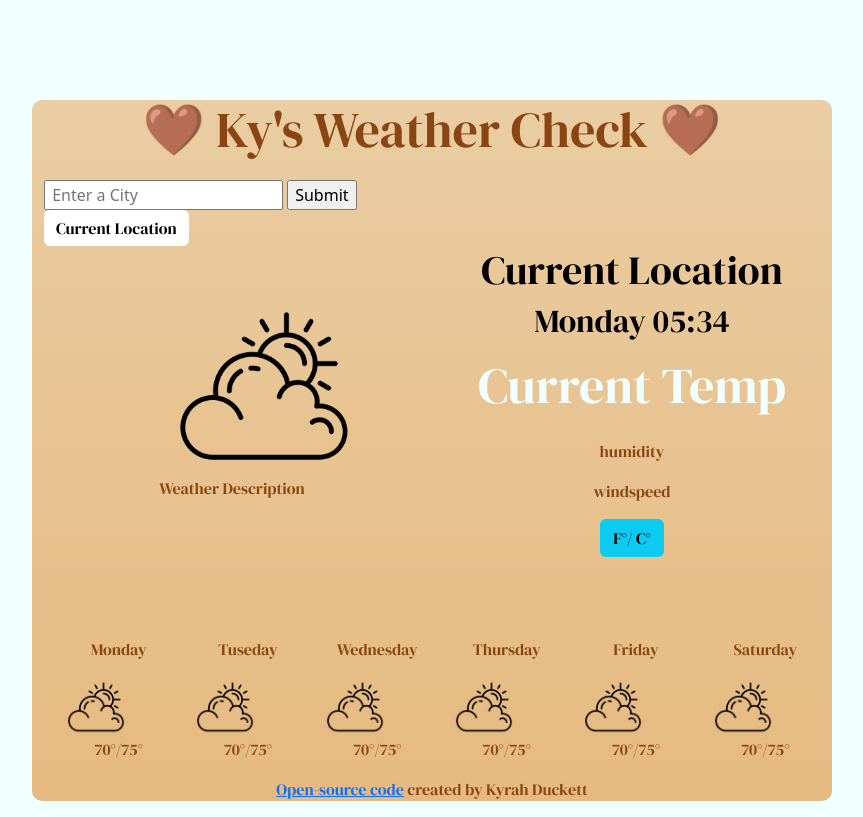
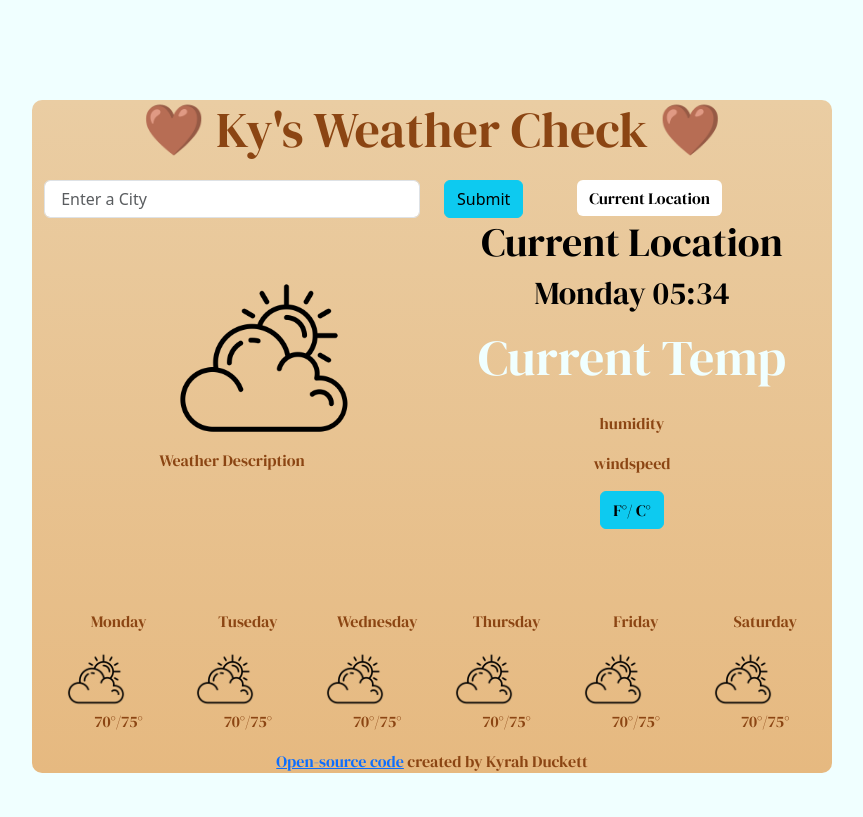
Before and after one commit to Kyduckett/Kys-Weather-Check, a plain HTML site: page index.html in a window 1280 px wide. Shown: the whole page, without its empty margins (208-1071 px from the left). Drawn offline with nearby package versions, Linux system fonts and the light colour scheme; a web font is replaced by a local one.

Commit message:
Fixed the formatting for Search Bar

```diff
--- a/index.html
+++ b/index.html
@@ -16,11 +16,20 @@
 	<div class="page">
 		<div class="container">
 		    <h1 class="title"> 🤎 Ky's Weather Check 🤎	</h1>
-		    <form id="search-bar">
-			<input type="text" id="city-input" placeholder=" Enter a City"/>
-			<input type="submit"/>
-            </form>
-			 <button type="button" class="btn btn-info currentLocationButton"> Current Location </button>
+			<div class="row">
+				<div class="col-6">
+		    		<form id="search-bar">
+					<input type="text" id="city-input" placeholder=" Enter a City" class ="form-control"/>
+				</div>
+
+				<div class="col-2">
+					<input type="submit" class="btn btn-info"/>
+            		</form>
+				</div>
+				<div class="col-3">
+			 		<button type="button" class="btn btn-info currentLocationButton"> Current Location </button>
+			 	</div>
+			</div>
         </div>
 
 
```
